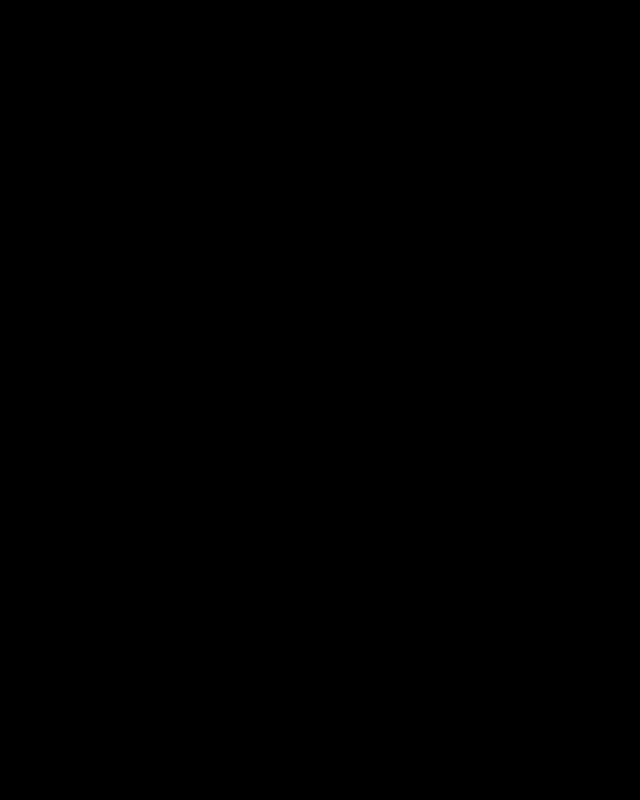
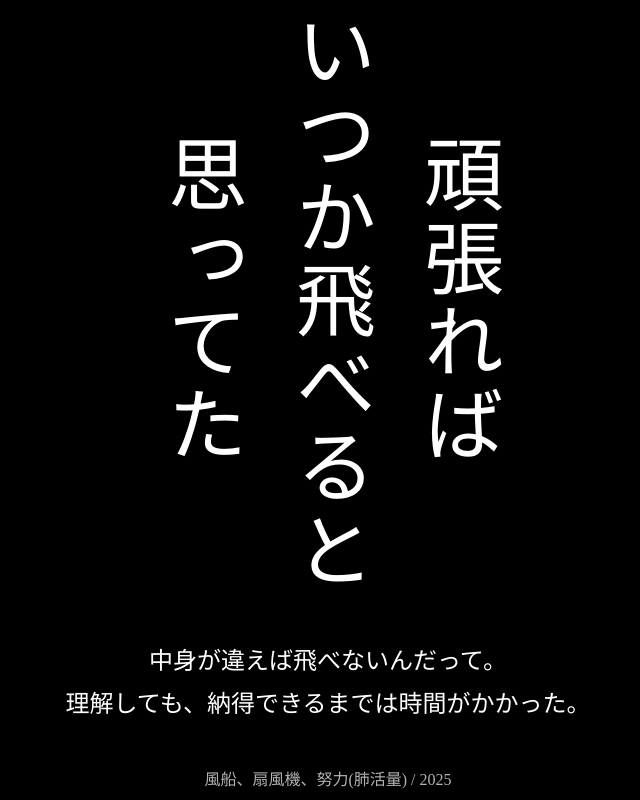
Before and after one commit to shioriru0620-beep/karikyapushon, a plain HTML site: page index.html in a window 1280 px wide. Shown: the whole page, without its empty margins (312-952 px from the left). Drawn offline with Linux system fonts and the light colour scheme.

Commit message:
Update index.html

```diff
--- a/index.html
+++ b/index.html
@@ -36,4 +36,35 @@ body {
 /* 中くらいのキャプション */
 .caption {
   font-size:1.5rem;
-  line-height:
+  line-height:1.8;
+  max-width:80vw;
+  margin-bottom:2.5rem;
+}
+
+/* 一番下の素材・年 */
+.meta {
+  font-size:1rem;
+  opacity:0.7;
+}
+</style>
+</head>
+
+<body>
+
+<div class="title">
+頑張れば<br>
+いつか飛べると<br>
+思ってた
+</div>
+
+<div class="caption">
+中身が違えば飛べないんだって。<br>
+理解しても、納得できるまでは時間がかかった。
+</div>
+
+<div class="meta">
+風船、扇風機、努力(肺活量) / 2025
+</div>
+
+</body>
+</html>
```
